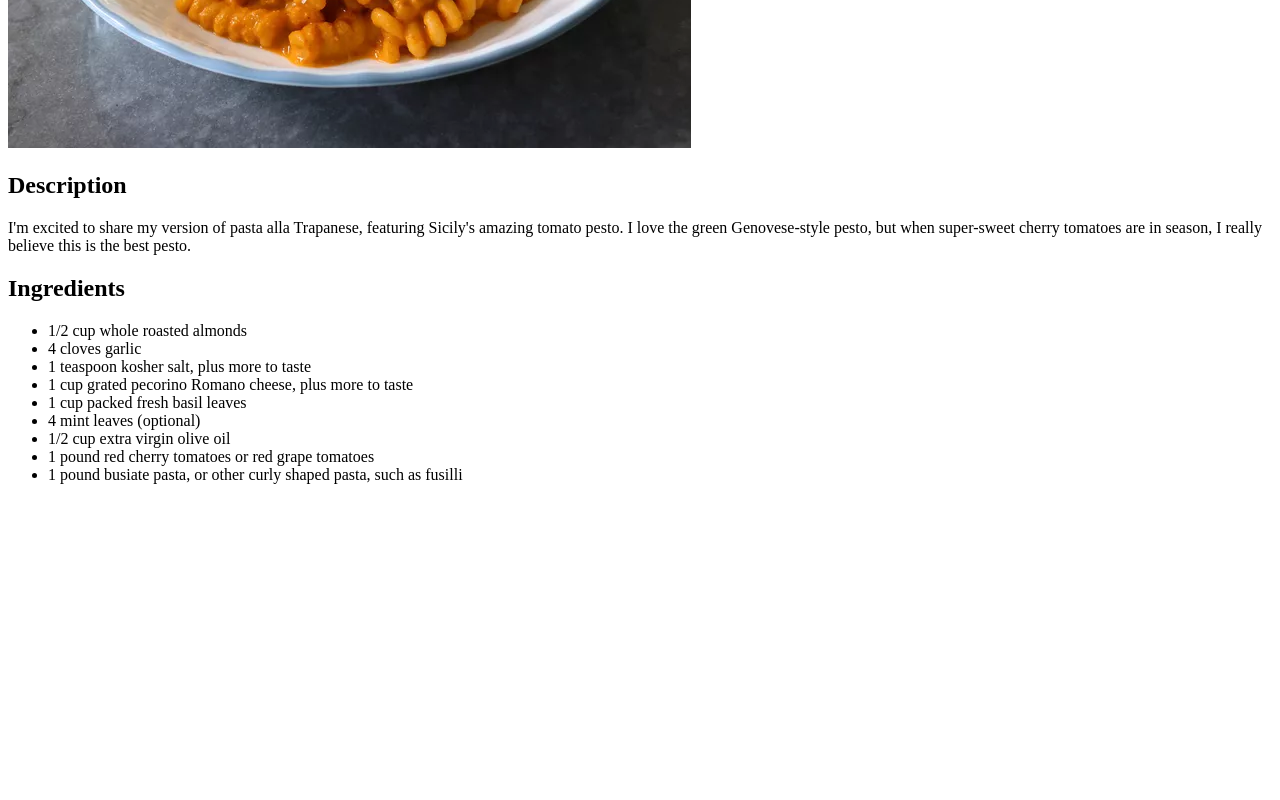
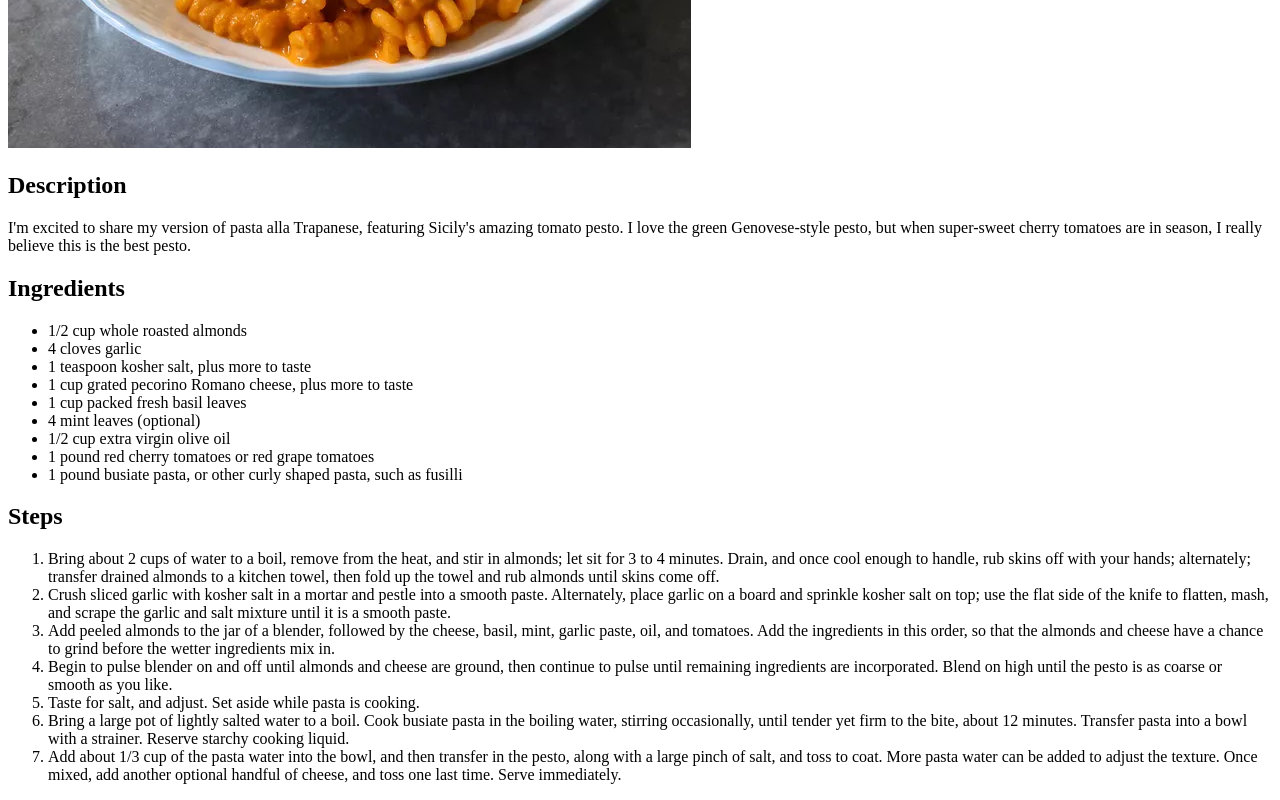
Before and after one commit to walpanee/odin-recipes, a plain HTML site: page recipes/spaghetti.html in a window 1280 px wide. Shown: the part 444-1244 px from the top of the page. Before the commit the page ends 944 px from the top, so only its background shows below. Drawn offline with Linux system fonts and the light colour scheme.

Commit message:
Add steps spaghetti

```diff
--- a/recipes/spaghetti.html
+++ b/recipes/spaghetti.html
@@ -32,6 +32,23 @@
         <li>1 pound busiate pasta, or other curly shaped pasta, such as fusilli</li>
     </ul>
 
+    <h2>Steps</h2>
+
+    <ol>
+        <li>Bring about 2 cups of water to a boil, remove from the heat, and stir in almonds; let sit for 3 to 4 minutes.
+            Drain, and once cool enough to handle, rub skins off with your hands; alternately; transfer drained almonds to a kitchen towel,
+            then fold up the towel and rub almonds until skins come off. </li>
+        <li>Crush sliced garlic with kosher salt in a mortar and pestle into a smooth paste.
+                Alternately, place garlic on a board and sprinkle kosher salt on top; use the flat side of the knife to flatten, mash, and scrape the garlic and salt mixture until it is a smooth paste.</li>
+        <li>Add peeled almonds to the jar of a blender, followed by the cheese, basil, mint, garlic paste, oil, and tomatoes.
+            Add the ingredients in this order, so that the almonds and cheese have a chance to grind before the wetter ingredients mix in.</li>
+        <li>Begin to pulse blender on and off until almonds and cheese are ground, then continue to pulse until remaining ingredients are incorporated.
+            Blend on high until the pesto is as coarse or smooth as you like. </li>
+        <li>Taste for salt, and adjust. Set aside while pasta is cooking. </li>
+        <li>Bring a large pot of lightly salted water to a boil. Cook busiate pasta in the boiling water, stirring occasionally, until tender yet firm to the bite, about 12 minutes. Transfer pasta into a bowl with a strainer. Reserve starchy cooking liquid. </li>
+        <li>Add about 1/3 cup of the pasta water into the bowl, and then transfer in the pesto, along with a large pinch of salt, and toss to coat. More pasta water can be added to adjust the texture. Once mixed, add another optional handful of cheese, and toss one last time. Serve immediately.</li>
+    </ol>
+
 
 
 </body>
```
Also changed, not shown: recipes/images/wa1.jpg (added), recipes/images/wall.jpg (added).
